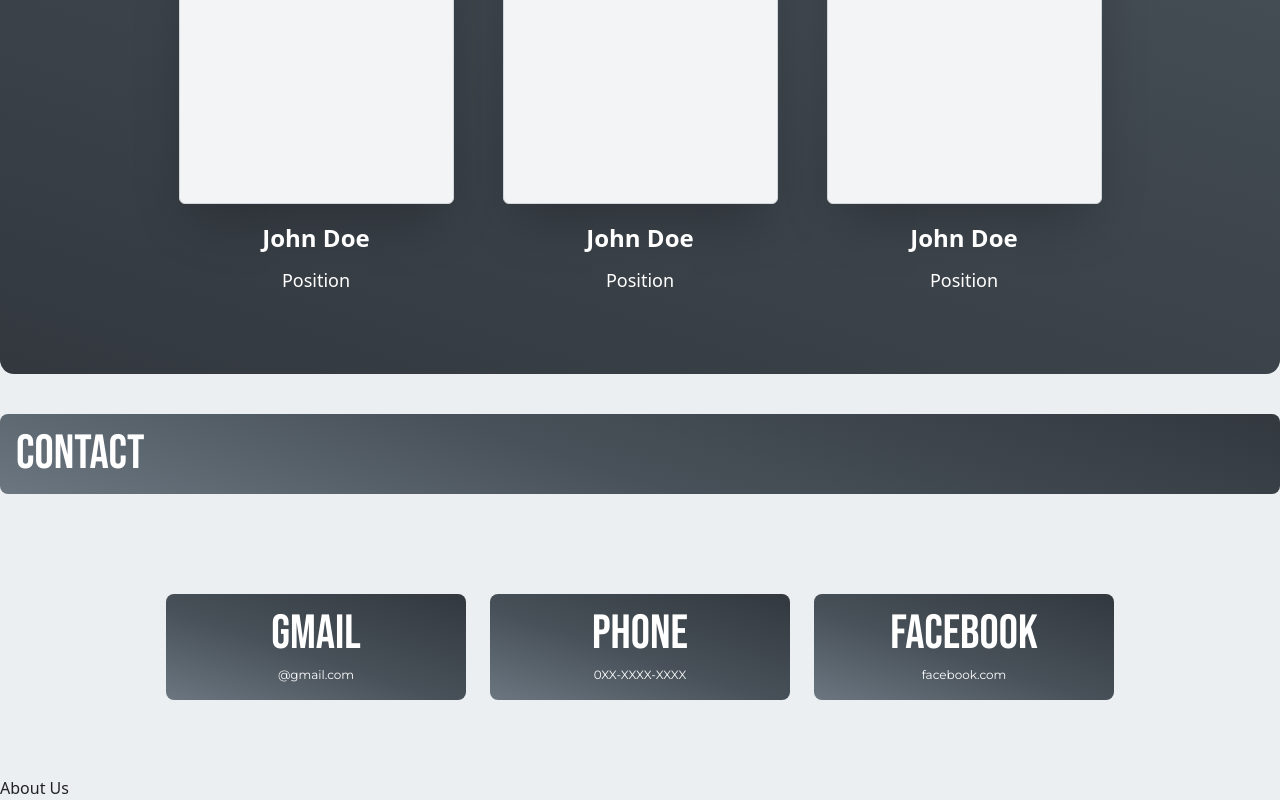
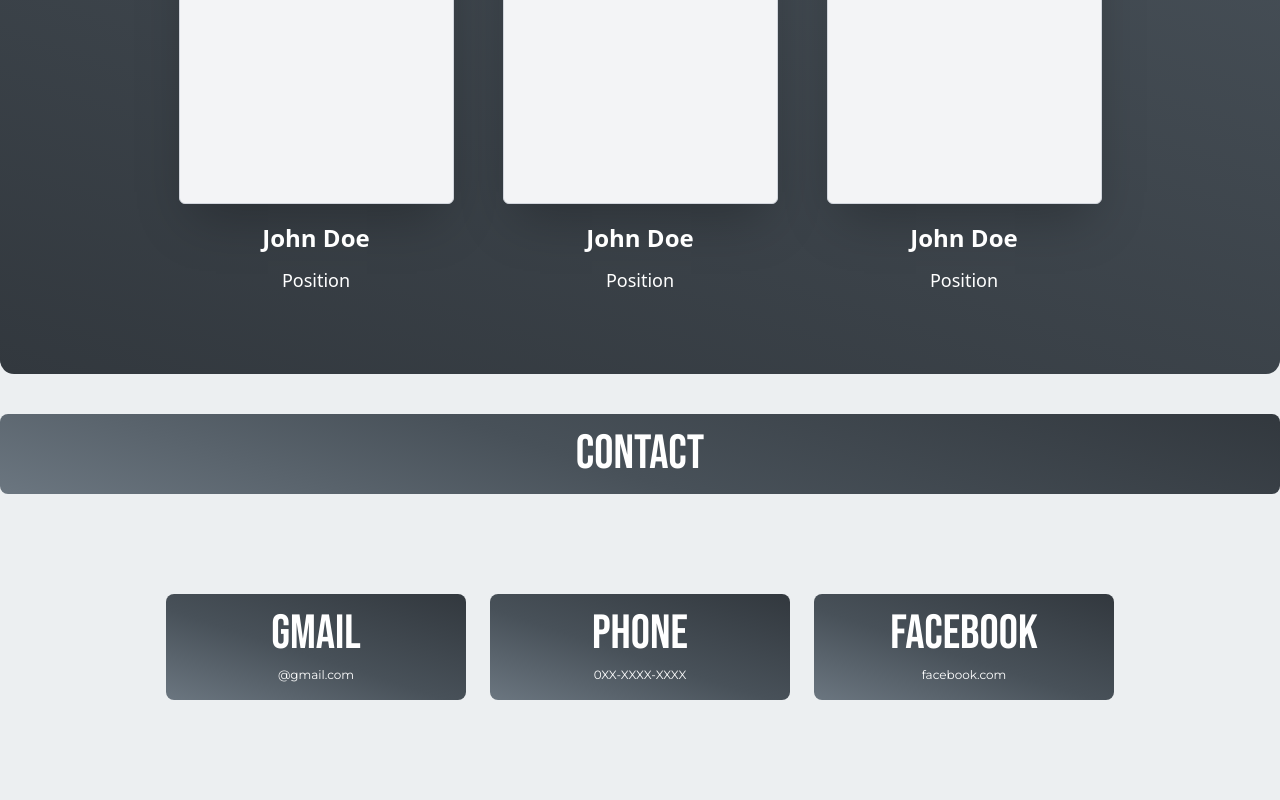
Before and after one commit to SAMAHAN-Systems-Development/coa-hub-frontend, a Next.js app: page /about in a window 1280 px wide. Shown: the part 2686-3486 px from the top of the page. After the commit the page ends 3462 px from the top, so only its background shows below. Built offline with nearby package versions, Linux system fonts and the light colour scheme.

Commit message:
refactor: center contact text on header and remove unnecessary div

```diff
--- a/src/app/about/page.tsx
+++ b/src/app/about/page.tsx
@@ -113,7 +113,7 @@ export default function AboutUs() {
 
         {/* third section */}
         <ContentContainer>
-          <HeaderContainer title={"CONTACT"} />
+          <HeaderContainer title={"CONTACT"} center />
           <SectionContainer card>
             {contactData.map((item, index) => (
               <HeaderContainer
@@ -126,7 +126,6 @@ export default function AboutUs() {
           </SectionContainer>
         </ContentContainer>
       </PageContainer>
-      <div>About Us</div>
     </>
   );
 }
```
